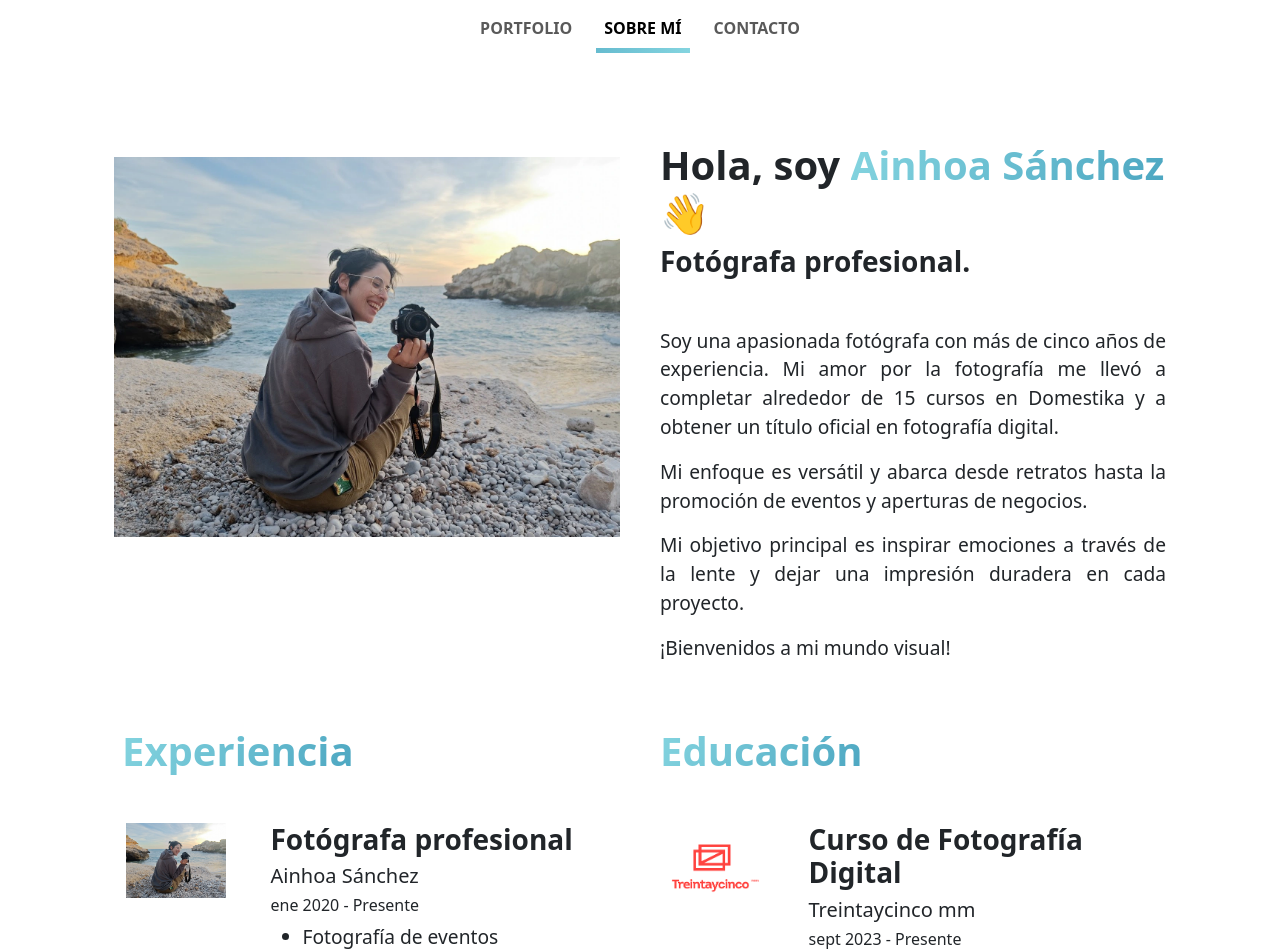
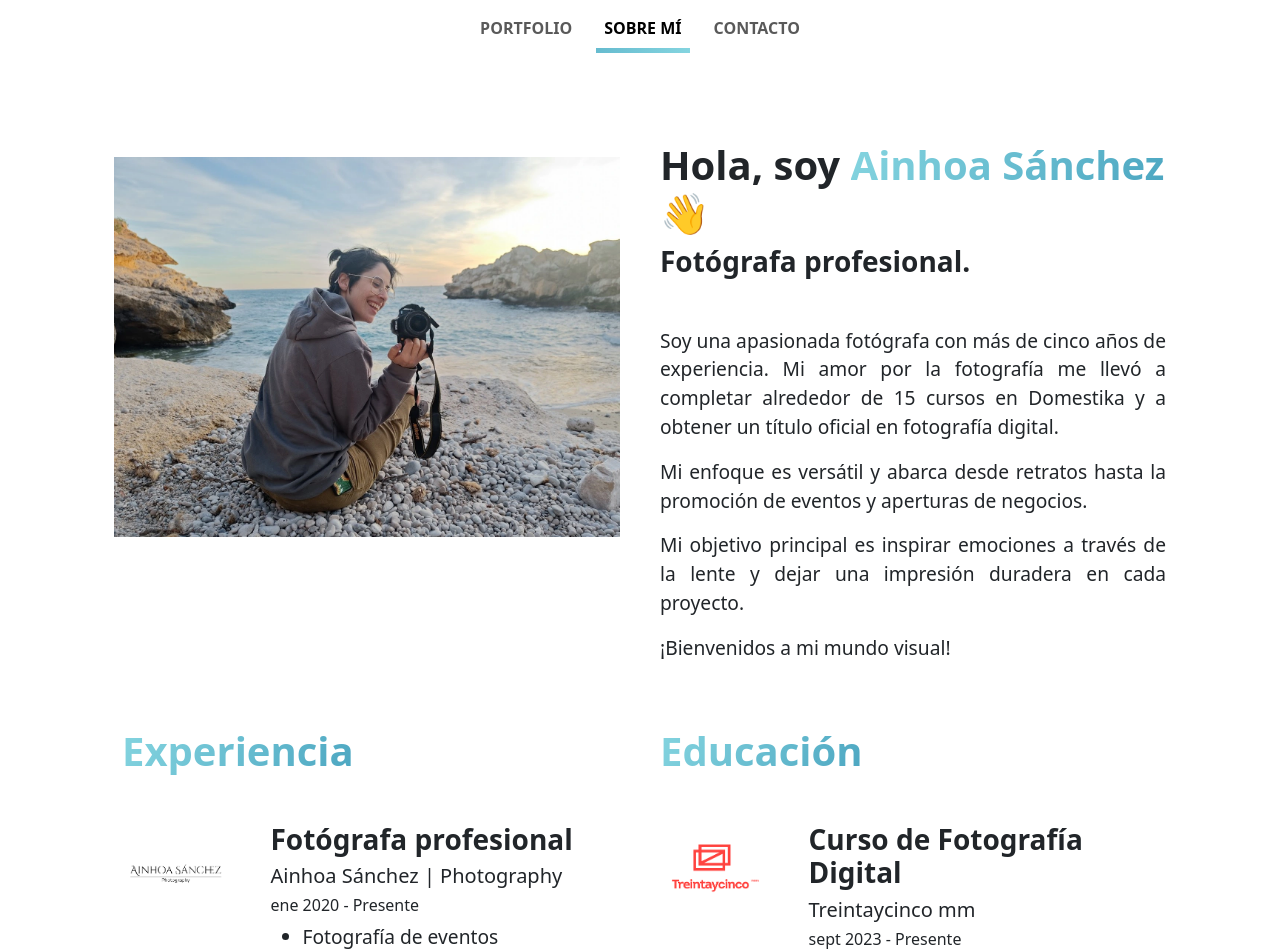
Before and after one commit to endermejia/photo-portfolio, an Angular app: page /sobre-mi in a window 1280 px wide. Shown: the top 952 px of the page. Built offline with nearby package versions, Linux system fonts and the light colour scheme.

Commit message:
feat: update info

```diff
--- a/src/app/modules/sobre-mi/sobre-mi.component.ts
+++ b/src/app/modules/sobre-mi/sobre-mi.component.ts
@@ -22,9 +22,9 @@ export class SobreMiComponent {
     experience: [
       {
         name: 'Fotógrafa profesional',
-        organization: 'Ainhoa Sánchez',
+        organization: 'Ainhoa Sánchez | Photography',
         link: window.location.href,
-        img: '../../../assets/profile.webp',
+        img: '../../../assets/ainhoa.webp',
         date_from: '2020-01-01',
         date_to: new Date().toISOString().split('T')[0],
         paragraphs: [
--- a/src/index.html
+++ b/src/index.html
@@ -2,7 +2,7 @@
 <html lang="en">
 <head>
   <meta charset="utf-8">
-  <title>Ainhoa Sánchez</title>
+  <title>Ainhoa Sánchez | Photography</title>
   <base href="/">
   <meta name="viewport" content="width=device-width, initial-scale=1">
   <link rel="icon" type="image/x-icon" href="favicon.ico">
```
Also changed, not shown: src/assets/ainhoa.webp (added).
